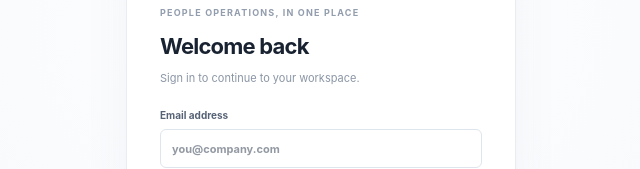
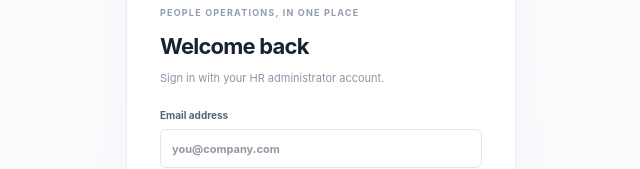
Before and after one commit to PeoplePulse-360/PeoplePulse-360, a React (Vite) app: page /login in a window 1280 px wide. Shown: the part 251-420 px from the top of the page, without its empty margins (319-959 px from the left). Built offline with nearby package versions, Linux system fonts and the light colour scheme; no server answers.

Commit message:
Clarify approved HR account access

```diff
--- a/src/pages/AuthPage.jsx
+++ b/src/pages/AuthPage.jsx
@@ -24,7 +24,7 @@ export default function AuthPage({ mode = 'login' }) {
     navigate('/', { replace: true })
   }
 
-  return <div className="auth-screen"><div className="auth-card"><div className="brand auth-brand"><span className="brand-mark">P</span><span>peoplepulse<span className="brand-light">360</span></span></div><p className="eyebrow">PEOPLE OPERATIONS, IN ONE PLACE</p><h1>{registering ? 'Create your account' : 'Welcome back'}</h1><p className="muted">{registering ? 'Set up your HR workspace access.' : 'Sign in to continue to your workspace.'}</p>
+  return <div className="auth-screen"><div className="auth-card"><div className="brand auth-brand"><span className="brand-mark">P</span><span>peoplepulse<span className="brand-light">360</span></span></div><p className="eyebrow">PEOPLE OPERATIONS, IN ONE PLACE</p><h1>{registering ? 'Create your account' : 'Welcome back'}</h1><p className="muted">{registering ? 'Use your approved HR email. HR administrator access is granted separately.' : 'Sign in with your HR administrator account.'}</p>
     {!configured && <div className="notice">Add your Supabase project URL and public anon key in <code>frontend/.env</code> to enable sign in.</div>}
     <form onSubmit={handleSubmit} className="auth-form"><label>Email address<input type="email" required autoComplete="email" value={email} onChange={(e) => setEmail(e.target.value)} placeholder="you@company.com" /></label><label>Password<input type="password" required minLength="6" autoComplete={registering ? 'new-password' : 'current-password'} value={password} onChange={(e) => setPassword(e.target.value)} placeholder="At least 6 characters" /></label>{message && <p className="form-message" role="status">{message}</p>}<button className="primary-button full-width" disabled={!configured || busy}>{busy ? 'Please wait…' : registering ? 'Create account' : 'Sign in'}</button></form>
     <p className="auth-switch">{registering ? 'Already have an account?' : 'New to PeoplePulse?'} <Link to={registering ? '/login' : '/register'}>{registering ? 'Sign in' : 'Create an account'}</Link></p>
```
